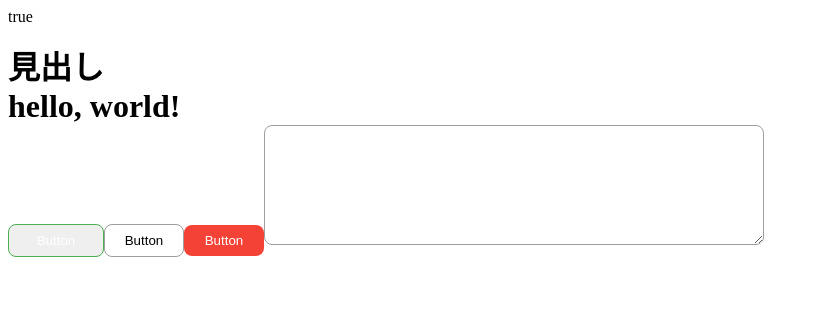
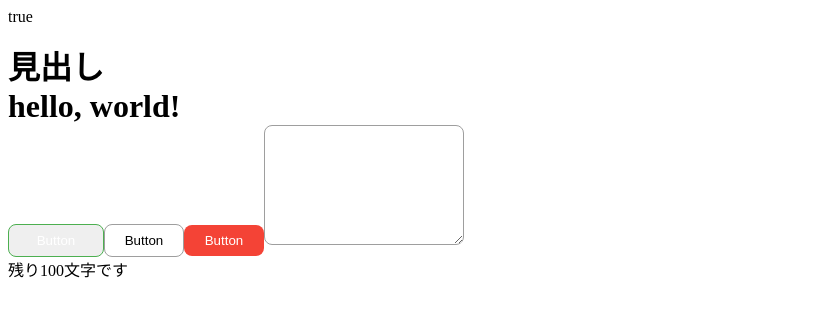
Before and after one commit to shou1027/tsStudy, a React app in the folder react-app/: page / in a window 1280 px wide. Shown: the top 316 px of the page, without its empty margins (0-819 px from the left). Built offline with nearby package versions, Linux system fonts and the light colour scheme.

Commit message:
エラー時の処理を追加

```diff
--- a/react-app/src/App.tsx
+++ b/react-app/src/App.tsx
@@ -14,7 +14,7 @@
             <Button onClick={() => console.log('clicked!')} title="Button" type="primary" width={96} />
             <Button onClick={() => console.warn('clicked!')} title="Button" type="secondary" />
             <Button onClick={() => console.error('clicked!')} title="Button" type="error" />
-            <Textarea width={500} />
+            <Textarea width={200} maxLength={100} />
         </>
     )
 }
--- a/react-app/src/libs/Textarea.tsx
+++ b/react-app/src/libs/Textarea.tsx
@@ -1,4 +1,4 @@
-import { VFC } from "react"
+import { ChangeEvent, VFC, useState } from "react"
 import styled, { css } from "styled-components"
 import { color, fontSize, radius, space } from "./constants"
 
@@ -7,9 +7,26 @@
     maxLength?: number
 }
 
-export const Textarea: VFC<Props> = ({ width = 300 }) => {
+export const Textarea: VFC<Props> = ({ maxLength, width = 300 }) => {
+    const [count, setCount] = useState<number>(0)
+    const handleChange = (event: ChangeEvent<HTMLTextAreaElement>) => {
+        setCount(event.currentTarget.value.length)
+    }
+
+    const isError = (): boolean => {
+        if (maxLength !== undefined && maxLength - count < 0) return true
+        return false
+    }
+
     return (
-        <Wrapper width={width} />
+        <>
+            <Wrapper onChange={handleChange} width={width} className={isError() ? 'error' : ''} />
+            {maxLength !== undefined && (
+                <Count className={isError() ? 'error' : ''}>
+                    残り{Math.max(maxLength - count, 0)}文字です
+                </Count>
+            )}
+        </>
     )
 }
 
@@ -25,4 +42,15 @@
         width: ${props.width}px;
       `
     }
+&.error {
+    border: solid 1px ${color.red};
+}
 `
+
+const Count = styled.p`
+    margin: 0;
+    font-size: ${fontSize.m};
+&.error {
+    color: ${color.red};
+}
+`
```
